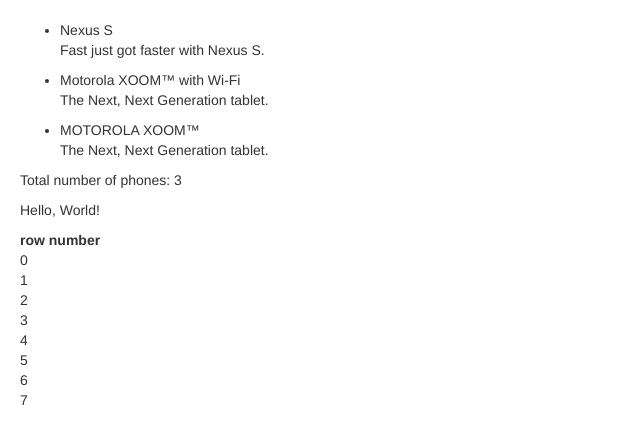
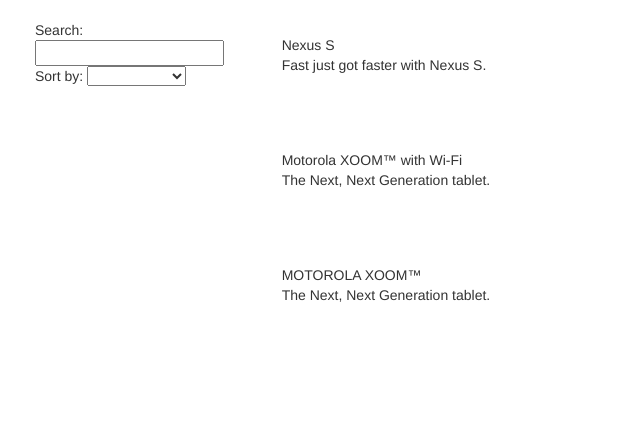
Before and after one commit to glesterbd/AngularJSBasics, a website: page app/index.html in a window 1280 px wide. Shown: the whole page, without its empty margins (0-640 px from the left). Drawn offline with nearby package versions, Linux system fonts and the light colour scheme; files that its build step writes are made by us from their sources.

Commit message:
Steps - Part 3
select element and the orderProp model

```diff
--- a/app/index.html
+++ b/app/index.html
@@ -12,19 +12,34 @@
 </head>
 <body ng-controller="PhoneListCtrl">
 
-    <ul>
-      <li ng-repeat="phone in phones">
-        {{phone.name}}
-        <p>{{phone.snippet}}</p>
-      </li>
-    </ul>
-    <p>Total number of phones: {{phones.length}}</p>
-    <p>Hello, {{name}}!</p>
+<div class="container-fluid">
+      <div class="row">
+        <div class="col-md-2">
+          <!--Sidebar content-->
 
-<table>
-  <tr><th>row number</th></tr>
-  <tr ng-repeat="i in [0, 1, 2, 3, 4, 5, 6, 7]"><td>{{i}}</td></tr>
-</table>
+          Search: <input ng-model="query">
+            Sort by:
+            <select ng-model="orderProp">
+                <option value="name">Alphabetical</optopn>
+                <option value="age">Newest</option>
+            </select>
+
+        </div>
+        <div class="col-md-10">
+          <!--Body content-->
+
+          <ul class="phones">
+            <li ng-repeat="phone in phones | filter:query | orderBy:orderProp">
+              {{phone.name}}
+              <p>{{phone.snippet}}</p>
+            </li>
+          </ul>
+
+        </div>
+      </div>
+    </div>
+
+
 
   </body>
 </html>
```
